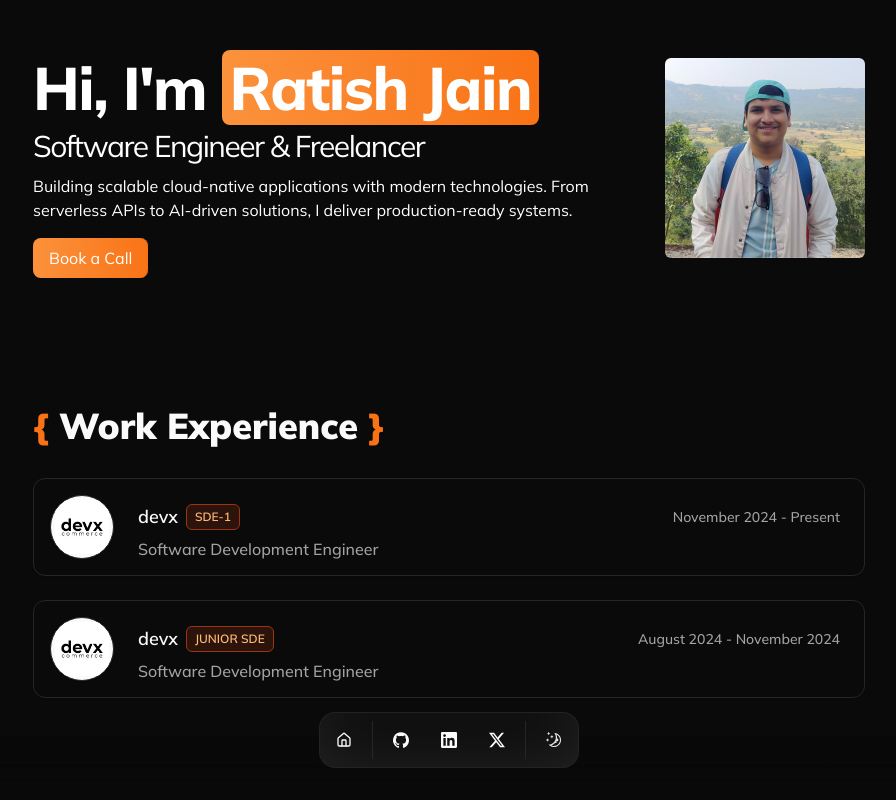
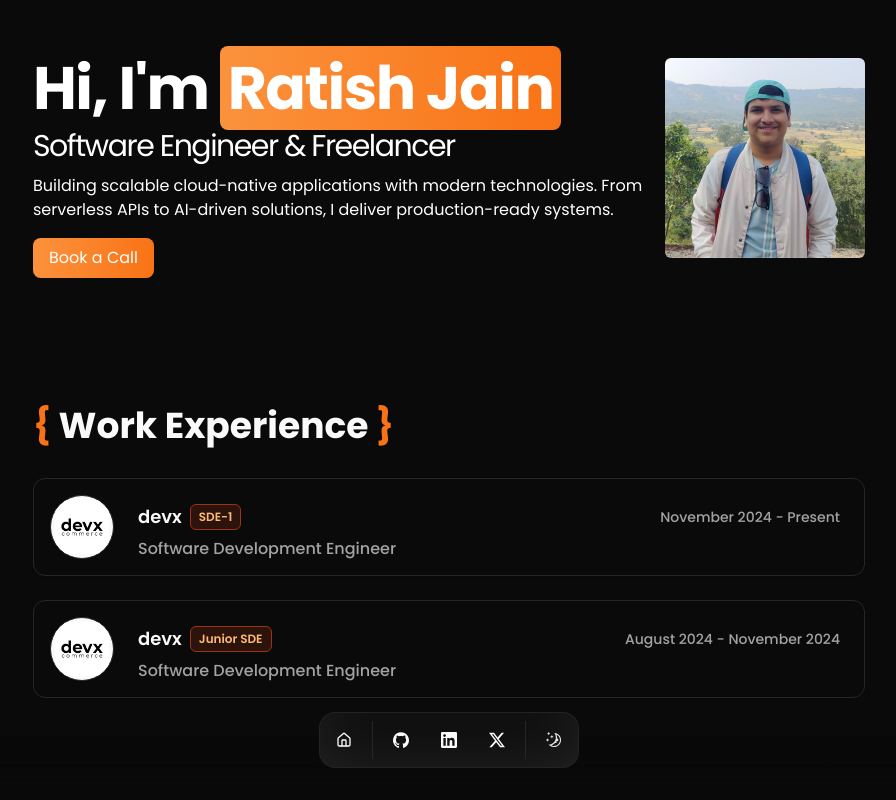
Before and after one commit to ratishjain12/ratishjain-portfolio, a Next.js app: page / in a window 1280 px wide. Shown: the top 800 px of the page, without its empty margins (191-1087 px from the left). Built offline with nearby package versions, Linux system fonts and the light colour scheme.

Commit message:
improvements

```diff
--- a/src/app/layout.tsx
+++ b/src/app/layout.tsx
@@ -1,6 +1,6 @@
 import type { Metadata } from "next";
 import "./globals.css";
-import { Mulish } from "@next/font/google";
+import { Mulish, Poppins } from "@next/font/google";
 import { ThemeProvider } from "@/components/theme-provider";
 import { TooltipProvider } from "@/components/ui/tooltip";
 import Navbar from "@/components/Navbar";
@@ -8,6 +8,11 @@ import Script from "next/script";
 const mulish = Mulish({
   subsets: ["latin"],
   weight: ["400", "500", "600", "700", "800", "900"],
+});
+
+const poppins = Poppins({
+  subsets: ["latin"],
+  weight: ["400", "500", "600", "700"],
 });
 
 export const metadata: Metadata = {
@@ -29,7 +34,7 @@ export default function RootLayout({
           src="https://analytics-code.vercel.app/tracking-script.js"
         />
       </head>
-      <body className={`${mulish.className} antialiased`}>
+      <body className={`${poppins.className} antialiased`}>
         <ThemeProvider
           attribute="class"
           defaultTheme="dark"
--- a/src/components/HeroSection/index.tsx
+++ b/src/components/HeroSection/index.tsx
@@ -28,7 +28,7 @@ export default function HeroSection() {
           </div>
           <div className="mt-4">
             <Link
-              href="https://calendly.com/ratishjain6/30min"
+              href="https://cal.com/ratish-jain/30min"
               target="_blank"
               rel="noopener noreferrer"
             >
--- a/src/data/resume.tsx
+++ b/src/data/resume.tsx
@@ -58,7 +58,7 @@ export const DATA = {
     {
       company: "devx",
       href: "https://devxcommerce.com/",
-      badges: ["JUNIOR SDE"],
+      badges: ["Junior SDE"],
       location: "Surat, Gujarat India",
       title: "Software Development Engineer",
       logoUrl: "/devx_logo.jpeg",
```
